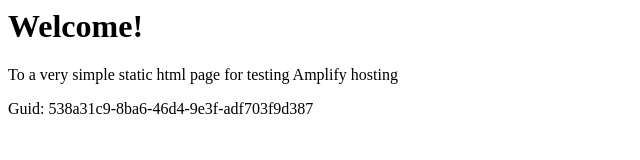
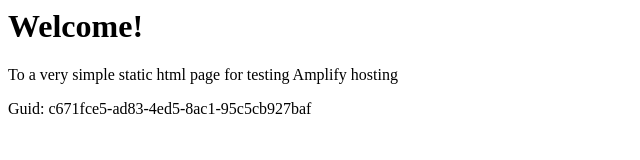
Before and after one commit to aws-aemilia-iad/Github-PR-Commit-Integration-Test-DoNotTouch-GitHubWebhookPushCanaryTest-v1-preprod-us-east-1, a website: page src/index.html in a window 1280 px wide. Shown: the full height of the page, 0-640 px from the left. Drawn offline with Linux system fonts and the light colour scheme.

Commit message:
commit from integ tests

```diff
--- a/src/index.html
+++ b/src/index.html
@@ -12,6 +12,6 @@
 <body>
     <h1>Welcome!</h1>
     <p>To a very simple static html page for testing Amplify hosting</p>
-    <p>Guid: 538a31c9-8ba6-46d4-9e3f-adf703f9d387</p></body>
+    <p>Guid: c671fce5-ad83-4ed5-8ac1-95c5cb927baf</p></body>
 
 </html>
```
